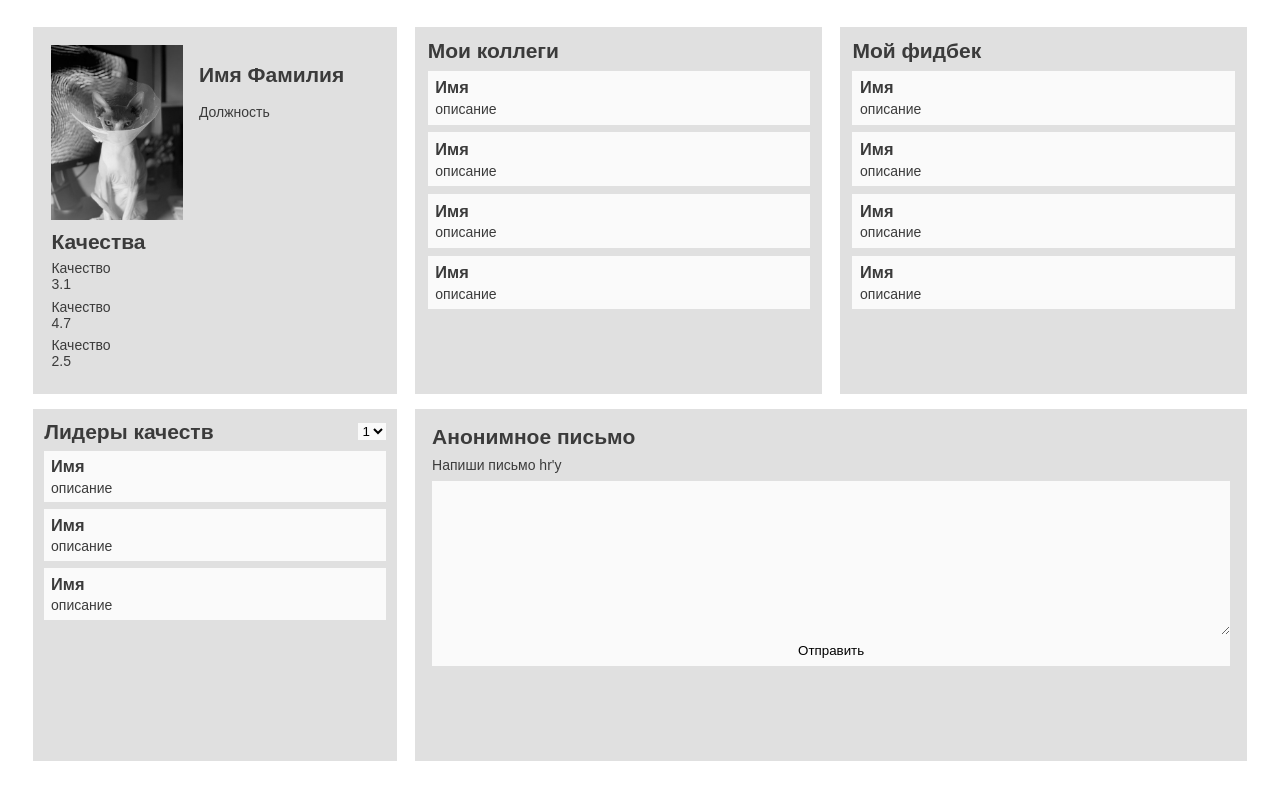
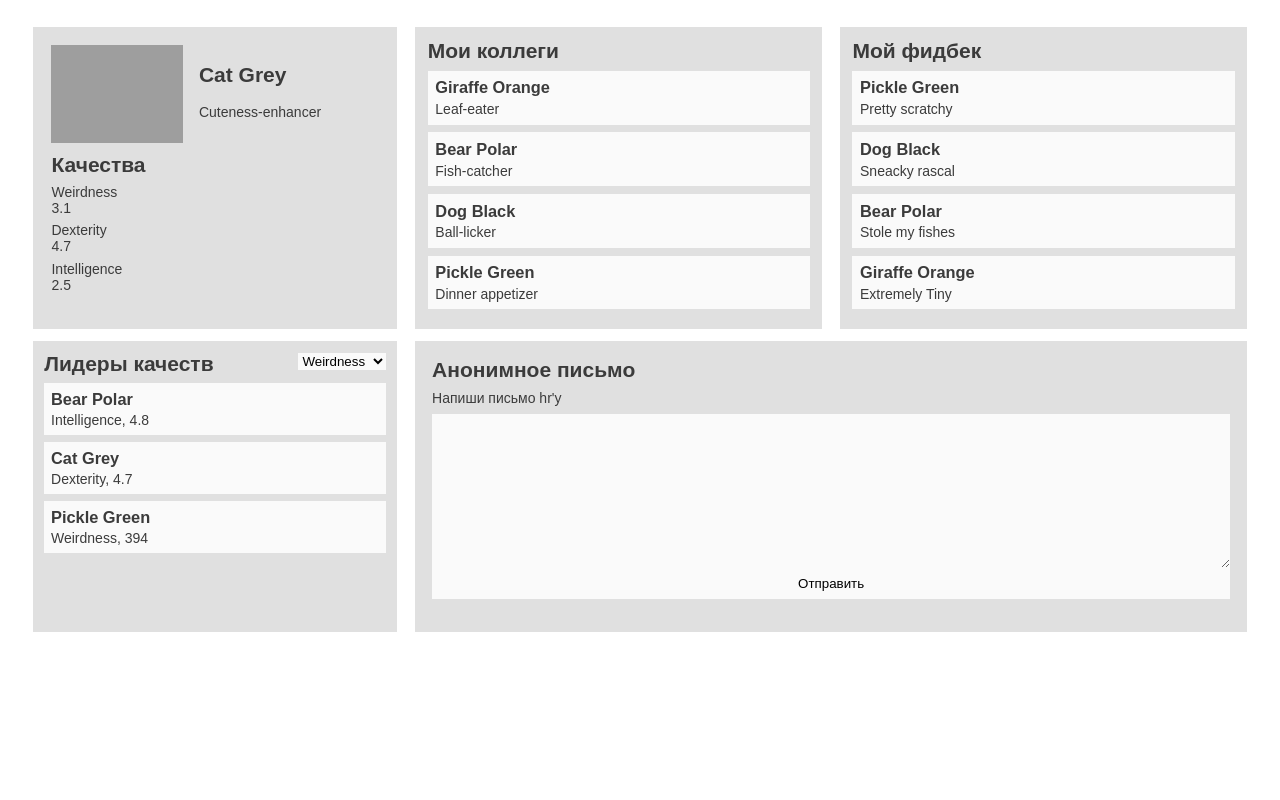
Before and after one commit to kiouvle/FeelBack, a website built with Parcel: page index.html in a window 1280 px wide. Built offline with nearby package versions, Linux system fonts and the light colour scheme; grey boxes are pictures that could not be loaded.

Commit message:
базовые классы

```diff
--- /dev/null
+++ b/blocks/colleague/colleague.js
@@ -0,0 +1,13 @@
+export default class Colleague {
+  constructor(colleague) {
+    this._colleague = colleague;
+
+  }
+
+  create() {
+   return `<div class="card">
+   <h3 class="card__title">${this._colleague.name}</h3>
+   <p class="card__description">${this._colleague.job}</p>
+ </div>`
+  }
+}
--- /dev/null
+++ b/blocks/feedback/feedback.js
@@ -0,0 +1,13 @@
+export default class Feedback {
+  constructor(feedback) {
+    this._feedback = feedback;
+
+  }
+
+  create() {
+   return `<div class="card">
+   <h3 class="card__title">${this._feedback.name}</h3>
+   <p class="card__description">${this._feedback.text}</p>
+ </div>`
+  }
+}
--- /dev/null
+++ b/blocks/leader/leader.js
@@ -0,0 +1,13 @@
+export default class Leader {
+  constructor(leader) {
+    this._leader = leader;
+
+  }
+
+  create() {
+   return `<div class="card">
+   <h3 class="card__title">${this._leader.name}</h3>
+   <p class="card__description">${this._leader.quality}, ${this._leader.value}</p>
+ </div>`
+  }
+}
--- /dev/null
+++ b/blocks/profile/profile.js
@@ -0,0 +1,26 @@
+export default class Profile {
+  constructor(profile) {
+    this._profile = profile;
+
+  }
+
+  create() {
+   return `<section class="profile">
+   <div class="profile__info">
+     <img class="profile__info_pic" src="${this._profile.image}" alt="avatar">
+     <div>
+     <h1 class="profile__info_name">${this._profile.name}</h1>
+     <span class="profile__info_job">${this._profile.job}</span>
+   </div>
+   </div>
+     <h2 class="profile__title">Качества</h2>
+     <span class="profile__quality">Weirdness</span>
+     <span class="profile__quantity">${this._profile.qualities.weirdness}</span>
+     <span class="profile__quality">Dexterity</span>
+     <span class="profile__quantity">${this._profile.qualities.dexterity}</span>
+     <span class="profile__quality">Intelligence</span>
+     <span class="profile__quantity">${this._profile.qualities.intelligence}</span>
+
+ </section>`
+  }
+}
--- a/index.html
+++ b/index.html
@@ -8,80 +8,24 @@
 </head>
 <body>
   <div class="page">
-    <section class="profile">
-      <div class="profile__info">
-        <img class="profile__info_pic" src="./images/avatar.jpg" alt="avatar">
-        <div>
-        <h1 class="profile__info_name">Имя Фамилия</h1>
-        <span class="profile__info_job">Должность</span>
-      </div>
-      </div>
-        <h2 class="profile__title">Качества</h2>
-        <span class="profile__quality">Качество</span>
-        <span class="profile__quantity">3.1</span>
-        <span class="profile__quality">Качество</span>
-        <span class="profile__quantity">4.7</span>
-        <span class="profile__quality">Качество</span>
-        <span class="profile__quantity">2.5</span>
 
-    </section>
     <section class="panel panel_colleagues">
       <h2 class="panel__title">Мои коллеги</h2>
-      <div class="card">
-        <h3 class="card__title">Имя</h3>
-        <p class="card__description">описание</p>
-      </div>
-      <div class="card">
-        <h3 class="card__title">Имя</h3>
-        <p class="card__description">описание</p>
-      </div>
-      <div class="card">
-        <h3 class="card__title">Имя</h3>
-        <p class="card__description">описание</p>
-      </div>
-      <div class="card">
-        <h3 class="card__title">Имя</h3>
-        <p class="card__description">описание</p>
-      </div>
+
     </section>
     <section class="panel panel_feedback">
       <h2 class="panel__title">Мой фидбек</h2>
-      <div class="card">
-        <h3 class="card__title">Имя</h3>
-        <p class="card__description">описание</p>
-      </div>
-      <div class="card">
-        <h3 class="card__title">Имя</h3>
-        <p class="card__description">описание</p>
-      </div>
-      <div class="card">
-        <h3 class="card__title">Имя</h3>
-        <p class="card__description">описание</p>
-      </div>
-      <div class="card">
-        <h3 class="card__title">Имя</h3>
-        <p class="card__description">описание</p>
+
     </section>
     <section class="panel panel_leaders">
       <h2 class="panel__title">Лидеры качеств</h2>
       <select class="panel__select">
-        <option class="leaders__select_option">1</option>
-        <option class="leaders__select_option">2</option>
-        <option class="leaders__select_option">3</option>
+        <option class="leaders__select_option">Weirdness</option>
+        <option class="leaders__select_option">Dexterity</option>
+        <option class="leaders__select_option">Intelligence</option>
 
       </select>
-      <div class="card">
-        <h3 class="card__title">Имя</h3>
-        <p class="card__description">описание</p>
-      </div>
-      <div class="card">
-        <h3 class="card__title">Имя</h3>
-        <p class="card__description">описание</p>
-      </div>
-      <div class="card">
-        <h3 class="card__title">Имя</h3>
-        <p class="card__description">описание</p>
-      </div>
+
     </section>
     <section class="letter">
       <h2 class="letter__title">Анонимное письмо</h2>
@@ -90,5 +34,6 @@
         <button class="letter__button">Отправить</button>
     </section>
   </div>
+  <script src="./index.js"></script>
 </body>
 </html>
--- /dev/null
+++ b/index.js
@@ -0,0 +1,12 @@
+import Profile from './blocks/profile/profile';
+import Colleague from './blocks/colleague/colleague';
+import Feedback from './blocks/feedback/feedback';
+import Leader from './blocks/leader/leader';
+
+
+const dictionary = { profile: { image: 'https://i.pinimg.com/originals/46/a2/01/46a2016f137c2ab6d139d0c0e0ccdaa6.jpg', name: 'Cat Grey', job: 'Cuteness-enhancer', qualities: { weirdness: 3.1, dexterity: 4.7, intelligence: 2.5 } }, colleagues: [{ name: 'Giraffe Orange', job: 'Leaf-eater' }, { name: 'Bear Polar', job: 'Fish-catcher' }, { name: 'Dog Black', job: 'Ball-licker' }, { name: 'Pickle Green', job: 'Dinner appetizer' }], feedback:[{name: 'Pickle Green', text:'Pretty scratchy'}, {name: 'Dog Black', text: 'Sneacky rascal'}, {name: 'Bear Polar', text: 'Stole my fishes'}, {name: 'Giraffe Orange', text: 'Extremely Tiny'}], leaders: [{name: 'Bear Polar', quality: 'Intelligence', value: '4.8'}, {name: 'Cat Grey', quality: 'Dexterity', value: '4.7'}, {name: 'Pickle Green', quality: 'Weirdness', value:'394'}]  }
+
+document.querySelector('.page').insertAdjacentHTML('beforeend', new Profile(dictionary.profile).create());
+document.querySelector('.panel_colleagues').insertAdjacentHTML('beforeend', dictionary.colleagues.map((colleague) => new Colleague(colleague).create()).join(''));
+document.querySelector('.panel_feedback').insertAdjacentHTML('beforeend', dictionary.feedback.map((message) => new Feedback(message).create()).join(''));
+document.querySelector('.panel_leaders').insertAdjacentHTML('beforeend', dictionary.leaders.map((leader) => new Leader(leader).create()).join(''));
```
Also changed, not shown: package.json (added, +23 -0 lines), dist/avatar.64783176.jpg (renamed from images/avatar.jpg), dist/index.html (added), 7 other files.
